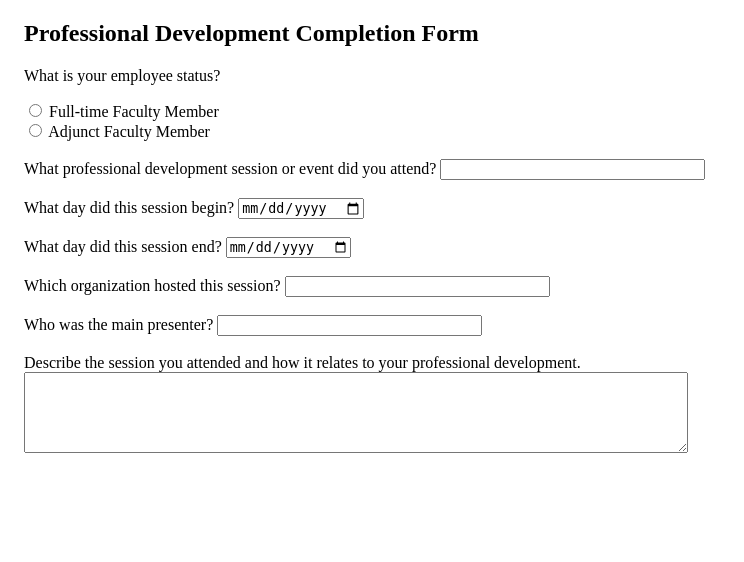
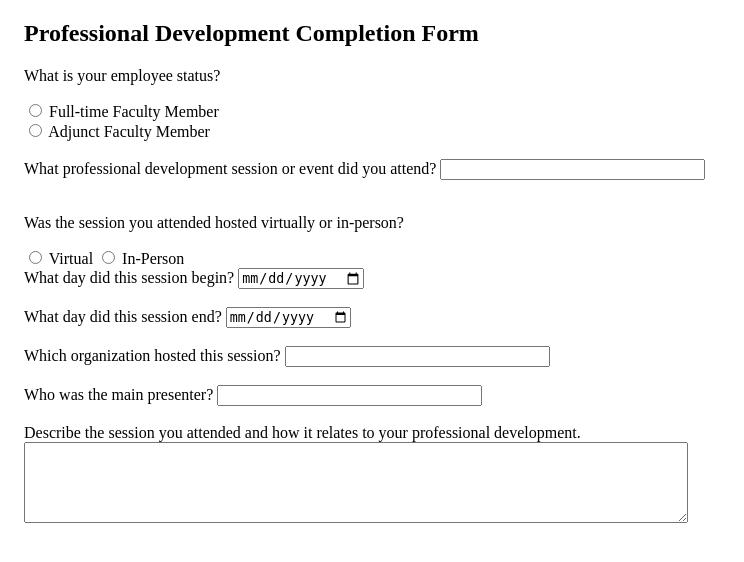
Before and after one commit to Team-Arbitrary/Team-Arbitrary.github.io, a PHP site: page /pdCompletionForm.php in a window 1280 px wide. Shown: the part 69-631 px from the top of the page, without its empty margins (0-744 px from the left). Run offline with PHP 8.4, Linux system fonts and the light colour scheme.

Commit message:
Update index.html and pdForm
Add radio buttons so user can select whether they attended a virtual or in-person session

```diff
--- a/pdCompletionForm.php
+++ b/pdCompletionForm.php
@@ -21,8 +21,17 @@
         <!-- TEXT BOX FOR SESSION NAME -->
         <div class="sessionName">
             <label for="session">What professional development session or event did you attend?</label>
-            <input type="text" name="session" size="30" maxlength="50"><br>
+            <input type="text" name="sessionName" size="30" maxlength="50"><br>
         </div><br>
+
+        <!-- RADIO BUTTONS FOR VIRTUAL OR IN-PERSON SESSIONS -->
+        <div class="sessionType">
+            <p>Was the session you attended hosted virtually or in-person?</p>
+            <input type="radio" name="sessionType" id="virtual" value="virtual">
+            <label for="sessionType">Virtual</label>
+            <input type="radio" name="sessionType" id="inPerson" value="inPerson">
+            <label for="sessionType">In-Person</label>
+        </div>
 
         <!-- START DATE OF SESSION -->
         <div class="sessionStartDate">
@@ -53,8 +62,7 @@
             <label for="description">Describe the session you attended and how it relates to your professional development.</label><br>
             <textarea name="description" rows="5" cols="80"></textarea>
         </div><br>
-</form>
-
+    </form>
 </section>
 
 <?php
```
Also changed, not shown: index.html (+12 -10 lines).
